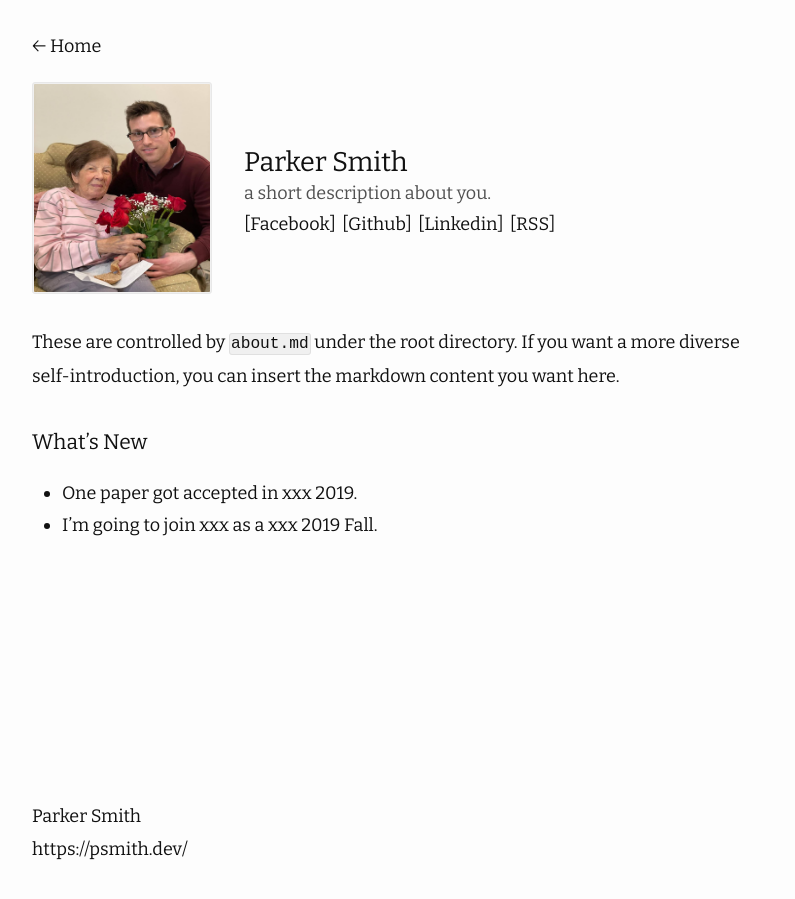
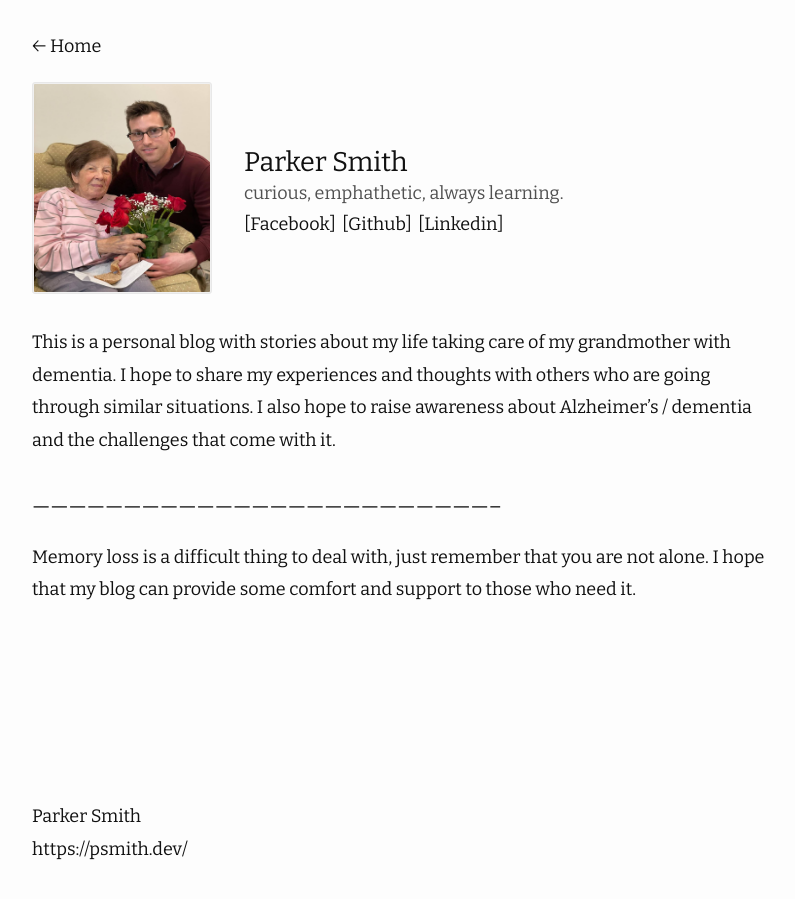
Before and after one commit to psmithdev/grandoletime, a Jekyll site: the page built from docs/about.md, in a window 1280 px wide. Shown: the whole page, without its empty margins (238-1033 px from the left). Built offline with Jekyll 4.4.1, drawn with Linux system fonts in a browser that asks for light colours; nearby versions of some CDN libraries.

Commit message:
Update about page and config file, link to psmithdev website

```diff
--- a/docs/_config.yml
+++ b/docs/_config.yml
@@ -11,7 +11,7 @@ show_excerpts: false # set to true to show excerpts on the homepage
 # refer to https://shopify.github.io/liquid/filters/date/ if you want to customize this
 moving:
   avatar_url: "/parker_clara.jpeg" # avatar in about page
-  about_you: a short description about you. # short description about you in about page
+  about_you: curious, emphathetic, always learning. # short description about you in about page
   date_format: "%b %d" # date format of posts in home page
   back_to: "Home" # In the post page, you have a back button above the title, you can custom the text by yourself.
 
@@ -19,7 +19,7 @@ moving:
   social_links:
     # twitter:
     github: psmithdev
-    rss: RSS
+    # rss: RSS
     # dribbble:
     facebook: psmitty50
     # flickr:
--- a/docs/about.md
+++ b/docs/about.md
@@ -2,9 +2,8 @@
 layout: about
 ---
 
-These are controlled by `about.md` under the root directory. If you want a more diverse self-introduction, you can insert the markdown content you want here.
+This is a personal blog with stories about my life taking care of my grandmother with dementia. I hope to share my experiences and thoughts with others who are going through similar situations. I also hope to raise awareness about Alzheimer's / dementia and the challenges that come with it.
 
-### What's New
+### -----------------------------------------------------------------------------
 
-- One paper got accepted in xxx 2019.
-- I'm going to join xxx as a xxx 2019 Fall.
+Memory loss is a difficult thing to deal with, just remember that you are not alone. I hope that my blog can provide some comfort and support to those who need it.
```
